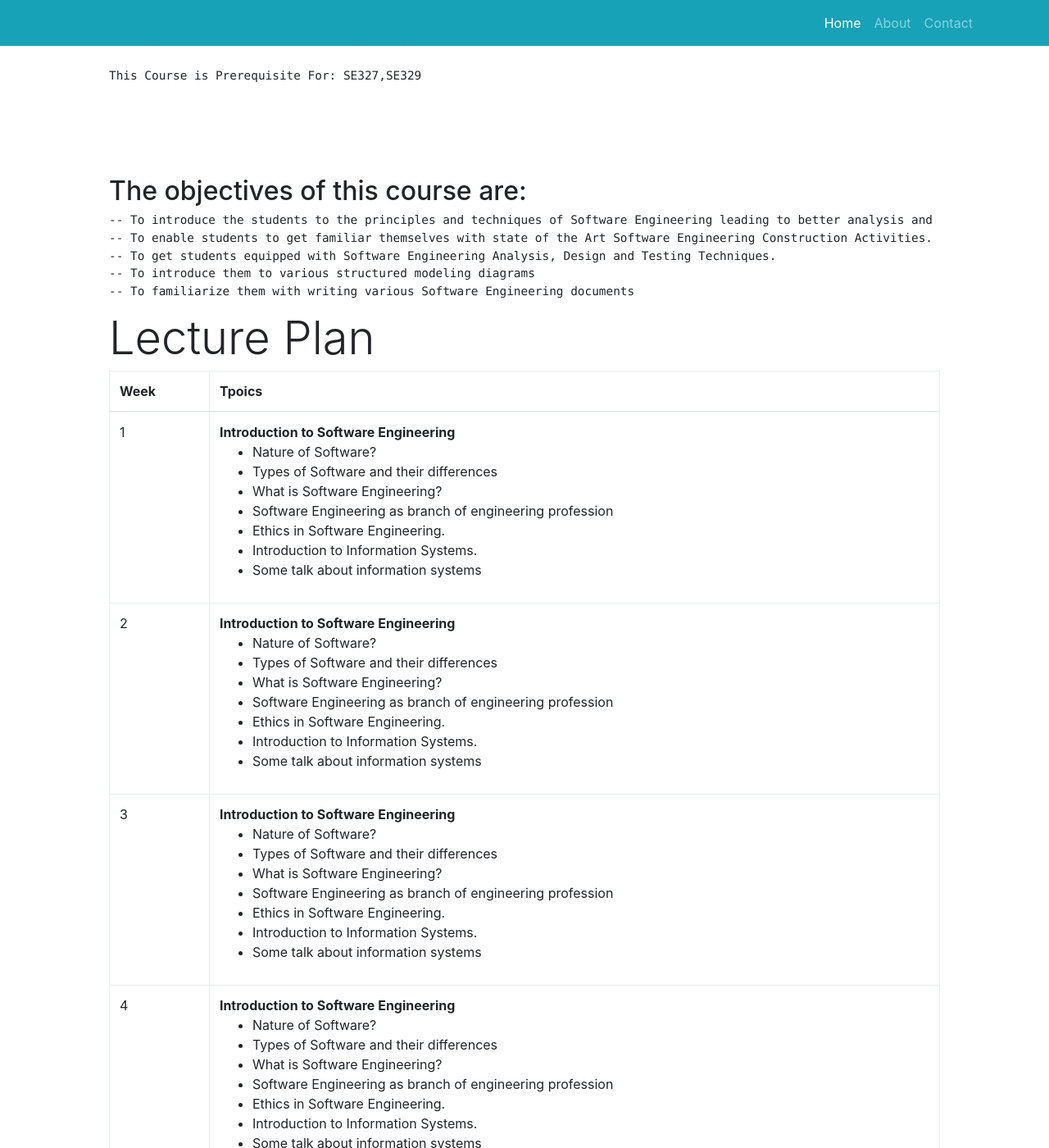
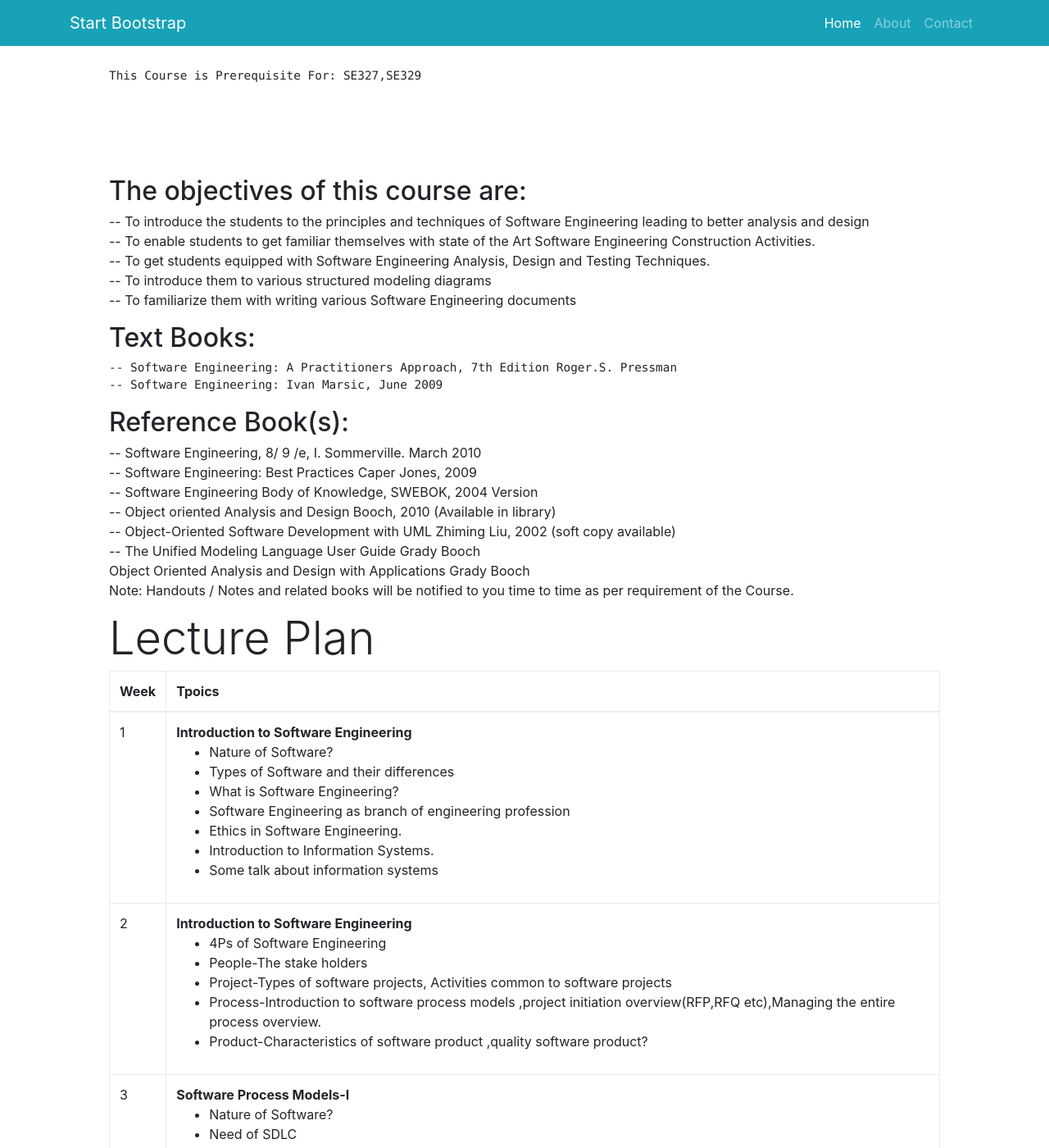
Before and after one commit to aumc-bscs5th/Software-Engineering, a Jekyll site: the page index.html, which Jekyll copies as it is, in a window 1280 px wide and 1400 px high, scrolled down 898 px. Shown: the whole window at 82% size. Built offline with Jekyll 4.4.1, drawn with Linux system fonts in a browser that asks for light colours; some of the changed text lies outside the part shown.

Commit message:
added the course outline
added hust now

```diff
--- a/index.html
+++ b/index.html
@@ -24,7 +24,7 @@
     <!-- Navigation -->
     <nav class="navbar navbar-expand-lg navbar-dark bg-info fixed-top">
       <div class="container">
-
+        <a class="navbar-brand" href="#">Start Bootstrap</a>
         <button class="navbar-toggler" type="button" data-toggle="collapse" data-target="#navbarResponsive" aria-controls="navbarResponsive" aria-expanded="false" aria-label="Toggle navigation">
           <span class="navbar-toggler-icon"></span>
         </button>
@@ -118,12 +118,32 @@
 		    <br></br>
 		  <br></br>
 <h2> The objectives of this course are:</h2>
+<p>
+-- To introduce the students to the principles and techniques of Software Engineering leading to better analysis and design <br>
+-- To enable students to get familiar themselves with state of the Art Software Engineering Construction Activities. <br>
+-- To get students equipped with Software Engineering Analysis, Design and Testing Techniques.<br>
+-- To introduce them to various structured modeling diagrams <br>
+-- To familiarize them with writing various Software Engineering documents</p>
+		<h2>Text Books:</h2>
 <pre>
--- To introduce the students to the principles and techniques of Software Engineering leading to better analysis and design
--- To enable students to get familiar themselves with state of the Art Software Engineering Construction Activities.
--- To get students equipped with Software Engineering Analysis, Design and Testing Techniques.
--- To introduce them to various structured modeling diagrams
--- To familiarize them with writing various Software Engineering documents</pre>
+-- Software Engineering: A Practitioners Approach, 7th Edition Roger.S. Pressman
+-- Software Engineering: Ivan Marsic, June 2009 </pre>
+<h2>Reference Book(s):</h2>
+		<p>
+-- Software Engineering, 8/ 9 /e, I. Sommerville. March 2010<br>
+
+-- Software Engineering: Best Practices Caper Jones, 2009 <br>
+
+-- Software Engineering Body of Knowledge, SWEBOK, 2004 Version <br>
+
+-- Object oriented Analysis and Design Booch, 2010 (Available in library) <br>
+
+-- Object-Oriented Software Development with UML Zhiming Liu, 2002 (soft copy available)<br>
+
+-- The Unified Modeling Language User Guide Grady Booch<br>
+
+Object Oriented Analysis and Design with Applications Grady Booch <br>
+Note: Handouts / Notes and related books will be notified to you time to time as per requirement of the Course.</p>
 				<h2 class="display-4">Lecture Plan</h2>
 				<table class="table table-bordered">
 
@@ -166,322 +186,285 @@
         <td><b>Introduction to Software Engineering</b>
 		<ul>
 			<li>
+				4Ps of Software Engineering
+			</li>
+			<li>
+			People-The stake holders
+			</li>
+			<li>
+			Project-Types of software projects, Activities common to software
+projects
+			</li>
+			<li>
+			Process-Introduction to software process models ,project initiation
+overview(RFP,RFQ etc),Managing the entire process overview.
+			</li>
+			<li>
+			Product-Characteristics of software product ,quality software product?
+			</li>
+		</ul></td>
+      </tr>
+	   <tr>
+        <td>3</td>
+        <td><b>Software Process Models-I</b>
+		<ul>
+			<li>
 				Nature of Software?
 			</li>
 			<li>
-			Types of Software and their differences
+			Need of SDLC
+			</li>
+			<li>
+			Process Models Activities
+			</li>
+			<li>
+			Process Models Activities
+
+			</li>
+			<li>
+			Prototype model
+			</li>
+			<li>
+			Semester Project allocation
+			</li>
+		</ul></td>
+      </tr>
+	   <tr>
+        <td>4</td>
+        <td><b>Software Process Models-II</b>
+		<ul>
+			<li>
+				Spiral Model
+			</li>
+			<li>
+			RAD
 			</li>
 			<li>
 			What is Software Engineering?
 			</li>
 			<li>
-			Software Engineering as branch of engineering profession
+			Extreme Programming
 			</li>
 			<li>
-			Ethics in Software Engineering.
-			</li>
-			<li>
-			Introduction to Information Systems.
-			</li>
-			<li>
-			Some talk about information systems
-			</li>
-		</ul></td>
-      </tr>
-	   <tr>
-        <td>3</td>
-        <td><b>Introduction to Software Engineering</b>
-		<ul>
-			<li>
-				Nature of Software?
-			</li>
-			<li>
-			Types of Software and their differences
-			</li>
-			<li>
-			What is Software Engineering?
-			</li>
-			<li>
-			Software Engineering as branch of engineering profession
-			</li>
-			<li>
-			Ethics in Software Engineering.
-			</li>
-			<li>
-			Introduction to Information Systems.
-			</li>
-			<li>
-			Some talk about information systems
-			</li>
-		</ul></td>
-      </tr>
-	   <tr>
-        <td>4</td>
-        <td><b>Introduction to Software Engineering</b>
-		<ul>
-			<li>
-				Nature of Software?
-			</li>
-			<li>
-			Types of Software and their differences
-			</li>
-			<li>
-			What is Software Engineering?
-			</li>
-			<li>
-			Software Engineering as branch of engineering profession
-			</li>
-			<li>
-			Ethics in Software Engineering.
-			</li>
-			<li>
-			Introduction to Information Systems.
-			</li>
-			<li>
-			Some talk about information systems
+			DSDM
 			</li>
 		</ul></td>
       </tr>
 	   <tr>
         <td>5</td>
-        <td><b>Introduction to Software Engineering</b>
+        <td><b>Developing Requirements-I</b>
 		<ul>
 			<li>
-				Nature of Software?
+				Domain Analysis
 			</li>
 			<li>
-			Types of Software and their differences
+			Domain Document
 			</li>
 			<li>
-			What is Software Engineering?
+			Problem definition and Scope
 			</li>
 			<li>
-			Software Engineering as branch of engineering profession
+			Vision and Scope Document
 			</li>
 			<li>
-			Ethics in Software Engineering.
+			Requirements and types
 			</li>
 			<li>
-			Introduction to Information Systems.
+			Functional Requirements
 			</li>
 			<li>
-			Some talk about information systems
+			Non functional Requirements and types
 			</li>
 		</ul></td>
       </tr>
 	   <tr>
         <td>6</td>
-        <td><b>Introduction to Software Engineering</b>
+        <td><b>Developing Requirements-II</b>
 		<ul>
 			<li>
-				Nature of Software?
+				Techniques for gathering and analyzing requirements
 			</li>
 			<li>
-			Types of Software and their differences
+			Observation
 			</li>
 			<li>
-			What is Software Engineering?
+			Interviewing essentials
 			</li>
 			<li>
-			Software Engineering as branch of engineering profession
+			Brain storming
 			</li>
 			<li>
-			Ethics in Software Engineering.
+			JAD
 			</li>
 			<li>
-			Introduction to Information Systems.
+			Informal use cases
 			</li>
 			<li>
-			Some talk about information systems
+			Role of analyst
+			</li>
+			<li>
+			Requirement Review
+			</li><li>
+			Requirement Documents(SRS
+			</li><li>
+			Requirement Trace ability matrix.
+			</li><li>
+			Managing changing requirements
 			</li>
 		</ul></td>
       </tr>
 	   <tr>
         <td>7</td>
-        <td><b>Introduction to Software Engineering</b>
+        <td><b>Structuring the Requirements for System Analysis-Process Modeling</b>
 		<ul>
 			<li>
-				Nature of Software?
+				Need for modeling?
 			</li>
 			<li>
-			Types of Software and their differences
+			Structuring system Requirements-Process Modeling using Data
+Flow diagrams
 			</li>
 			<li>
-			What is Software Engineering?
+			DFD diagramming mechanics, Definitions,Symbols
+and rules with examples
 			</li>
 			<li>
-			Software Engineering as branch of engineering profession
+			Decomposition of DFDs
 			</li>
 			<li>
-			Ethics in Software Engineering.
+			4 different Types of DFDs
 			</li>
 			<li>
-			Introduction to Information Systems.
-			</li>
-			<li>
-			Some talk about information systems
+			Example case study(class drill)
 			</li>
 		</ul></td>
       </tr>
 	   <tr>
         <td>8</td>
-        <td><b>Introduction to Software Engineering</b>
+        <td><b>Structuring System Requirements-Conceptual Data Modeling</b>
 		<ul>
 			<li>
-				Nature of Software?
+				Process of Conceptual data modeling ,deliverables and outcomes
 			</li>
 			<li>
-			Types of Software and their differences
+			ERModel:Entities,attributes,relationships,cardinalities,modalities with
+examples.
 			</li>
 			<li>
-			What is Software Engineering?
-			</li>
-			<li>
-			Software Engineering as branch of engineering profession
-			</li>
-			<li>
-			Ethics in Software Engineering.
-			</li>
-			<li>
-			Introduction to Information Systems.
-			</li>
-			<li>
-			Some talk about information systems
+			Example case study(class drill)
 			</li>
 		</ul></td>
       </tr>
 	   <tr>
         <td>9</td>
-        <td><b>Introduction to Software Engineering</b>
+        <td><b>Architectural Design</b>
 		<ul>
 			<li>
-				Nature of Software?
+				Brief introduction
 			</li>
 			<li>
-			Types of Software and their differences
+			Importance of architecture
 			</li>
 			<li>
-			What is Software Engineering?
+			Architectural styles
 			</li>
 			<li>
-			Software Engineering as branch of engineering profession
-			</li>
-			<li>
-			Ethics in Software Engineering.
-			</li>
-			<li>
-			Introduction to Information Systems.
-			</li>
-			<li>
-			Some talk about information systems
+			Example case study (class drill)
 			</li>
 		</ul></td>
       </tr>
 	   <tr>
         <td>10</td>
-        <td><b>Introduction to Software Engineering</b>
+        <td><b>Design Phase-Contd</b>
 		<ul>
 			<li>
-				Nature of Software?
+				Cohesion
 			</li>
 			<li>
-			Types of Software and their differences
+			Coupling and its types
 			</li>
 			<li>
-			What is Software Engineering?
+			Abstraction
 			</li>
 			<li>
-			Software Engineering as branch of engineering profession
+			Encapsulation
 			</li>
 			<li>
-			Ethics in Software Engineering.
+			Information hiding
 			</li>
 			<li>
-			Introduction to Information Systems.
+			Design Heuristics
 			</li>
 			<li>
-			Some talk about information systems
+			Some design patterns
+			</li>
+			<li>
+			Design documents
+			</li><li>
+			Object Oriented Design-A gentle overview
 			</li>
 		</ul></td>
       </tr>
 	   <tr>
         <td>11</td>
-        <td><b>Introduction to Software Engineering</b>
+        <td><b>Testing and Inspection</b>
 		<ul>
 			<li>
-				Nature of Software?
+				Basic definitions: failure, defect ,error ,verification ,validation
 			</li>
 			<li>
-			Types of Software and their differences
+			Types of testing :Black box testing ,Glass box testing, Regression Testing
 			</li>
 			<li>
-			What is Software Engineering?
+			Test strategies: Unit, Integration
 			</li>
 			<li>
-			Software Engineering as branch of engineering profession
+			Defects in ordinary algorithms
 			</li>
 			<li>
-			Ethics in Software Engineering.
+			Defects in numerical algorithms
 			</li>
 			<li>
-			Introduction to Information Systems.
+			Writing test cases and test plans
 			</li>
 			<li>
-			Some talk about information systems
+			Introduction to quality assurance and testing tools e.g. WinFPT.
 			</li>
 		</ul></td>
       </tr>
 	   <tr>
         <td>12</td>
-        <td><b>Introduction to Software Engineering</b>
+        <td><b>Risks in Software development</b>
 		<ul>
 			<li>
-				Nature of Software?
+				What is a risk?
 			</li>
 			<li>
-			Types of Software and their differences
+			Risks at various stages
 			</li>
 			<li>
-			What is Software Engineering?
+			Mitigation strategies
 			</li>
 			<li>
-			Software Engineering as branch of engineering profession
-			</li>
-			<li>
-			Ethics in Software Engineering.
-			</li>
-			<li>
-			Introduction to Information Systems.
-			</li>
-			<li>
-			Some talk about information systems
+			Risk Assessment table.
 			</li>
 		</ul></td>
       </tr>
 	   <tr>
         <td>13</td>
-        <td><b>Introduction to Software Engineering</b>
+        <td><b>Managing software projects</b>
 		<ul>
 			<li>
-				Nature of Software?
+				What is scheduling and why its important?
 			</li>
 			<li>
-			Types of Software and their differences
+			Scheduling
 			</li>
 			<li>
-			What is Software Engineering?
+			Timeline charts
 			</li>
 			<li>
-			Software Engineering as branch of engineering profession
-			</li>
-			<li>
-			Ethics in Software Engineering.
-			</li>
-			<li>
-			Introduction to Information Systems.
-			</li>
-			<li>
-			Some talk about information systems
+			Capability and Maturity Models
 			</li>
 		</ul></td>
       </tr>
```
Also changed, not shown: other parts of index.html (+1 -1 lines).
